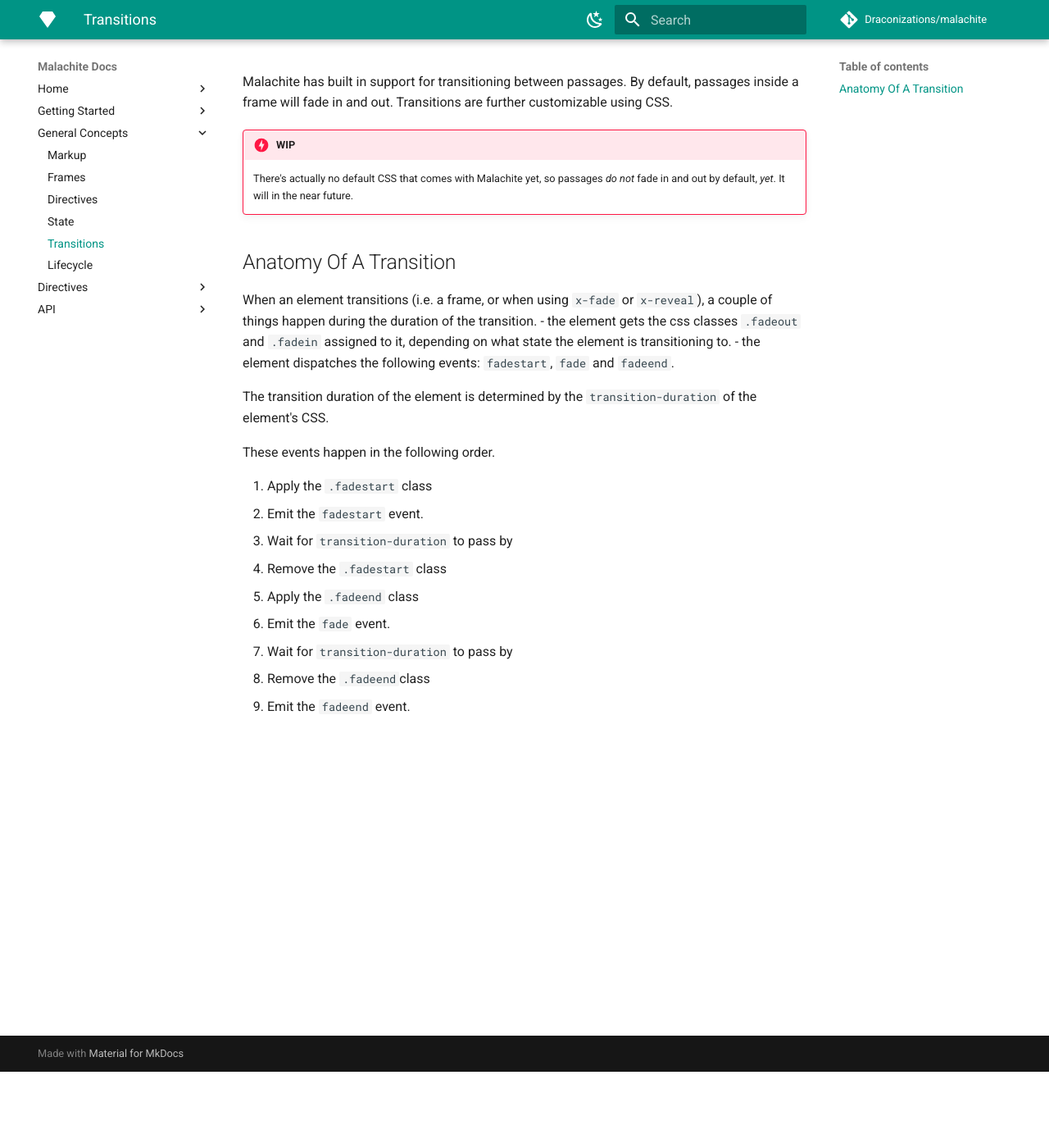
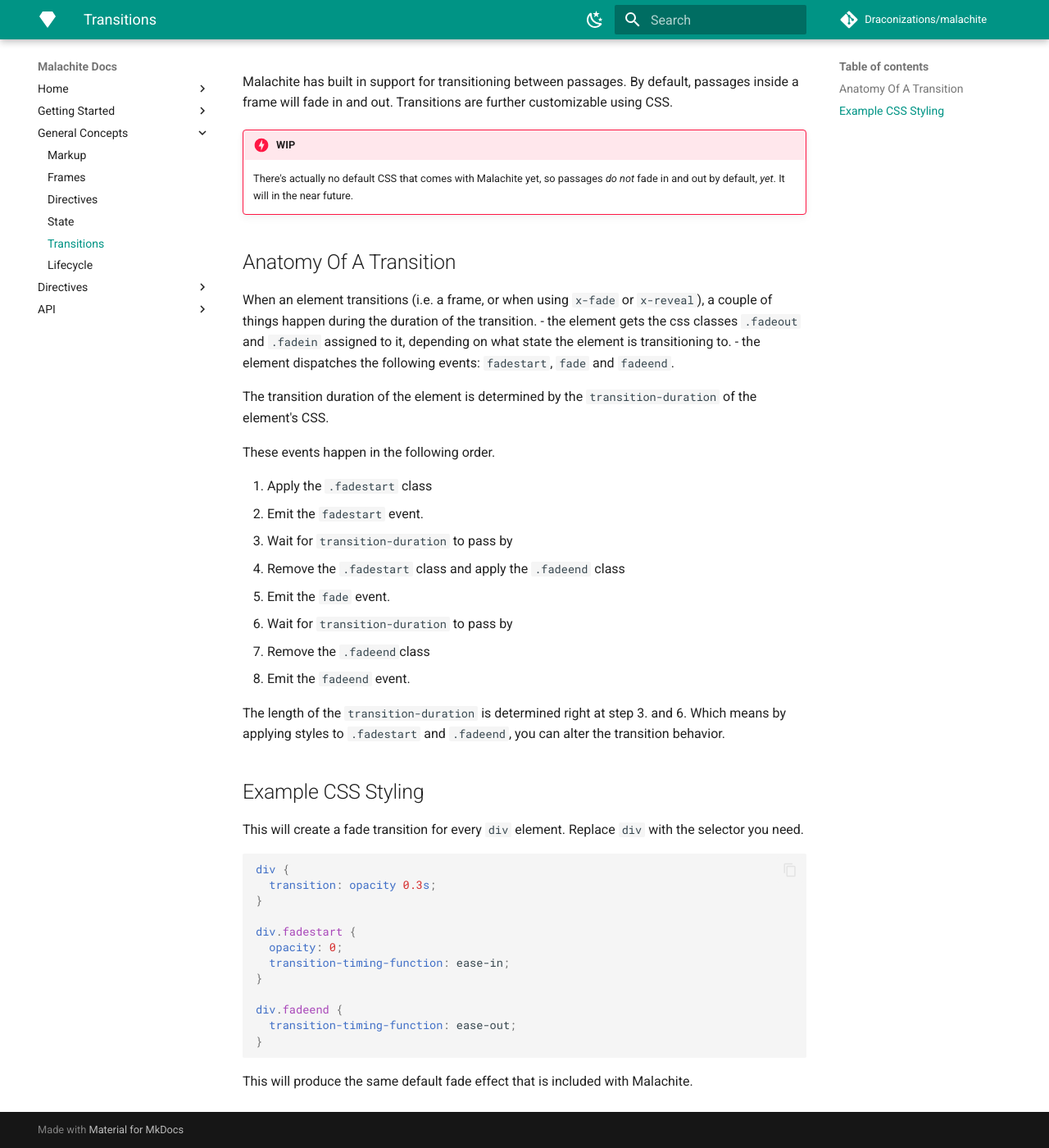
Before and after one commit to Draconizations/malachite, an MkDocs documentation site: the page built from docs/general/transitions.md, in a window 1280 px wide and 1400 px high, scrolled down 93 px. Shown: the whole window at 82% size. Built offline with MkDocs 1.6.1 and Material for MkDocs 9.7.7, drawn with Linux system fonts in a browser that asks for light colours; comment, search, counter and statistics services are not loaded; the version menu is left out.

Commit message:
docs: add css example styling

````diff
--- a/docs/general/transitions.md
+++ b/docs/general/transitions.md
@@ -13,12 +13,33 @@
 
 These events happen in the following order.
 
+<!-- TODO: make a diagram for this? -->
 1. Apply the `.fadestart` class
 2. Emit the `fadestart` event.
 3. Wait for `transition-duration` to pass by
-4. Remove the `.fadestart` class
-5. Apply the `.fadeend` class
+4. Remove the `.fadestart` class and apply the `.fadeend` class
 5. Emit the `fade` event.
 6. Wait for `transition-duration` to pass by
 7. Remove the `.fadeend`class
 8. Emit the `fadeend` event.
+
+The length of the `transition-duration` is determined right at step 3. and 6. Which means by applying styles to `.fadestart` and `.fadeend`, you can alter the transition behavior.
+
+## Example CSS Styling
+This will create a fade transition for every `div` element. Replace `div` with the selector you need.
+
+```css
+div {
+  transition: opacity 0.3s;
+}
+
+div.fadestart {
+  opacity: 0;
+  transition-timing-function: ease-in;
+}
+
+div.fadeend {
+  transition-timing-function: ease-out;
+}
+```
+This will produce the same default fade effect that is included with Malachite.
````
